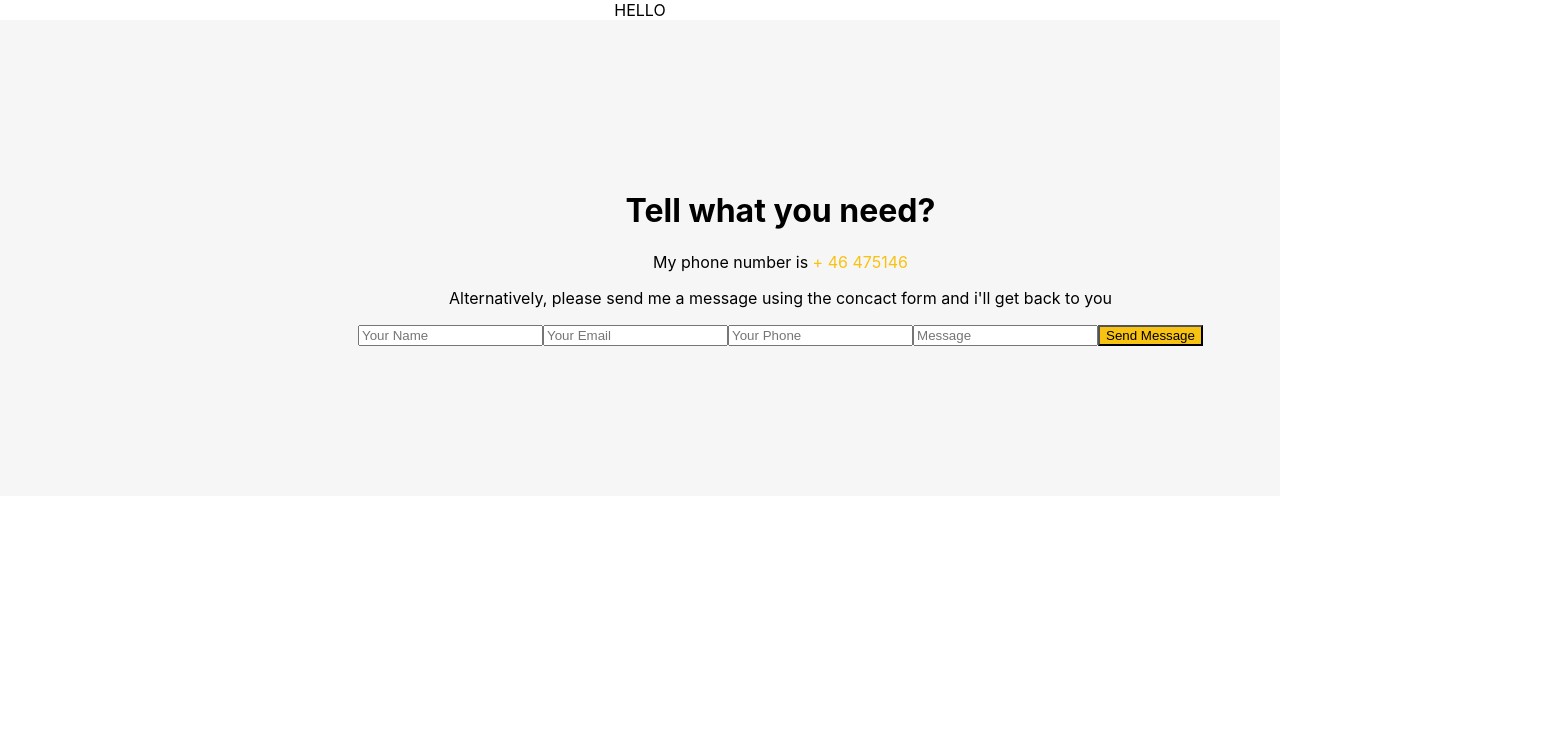
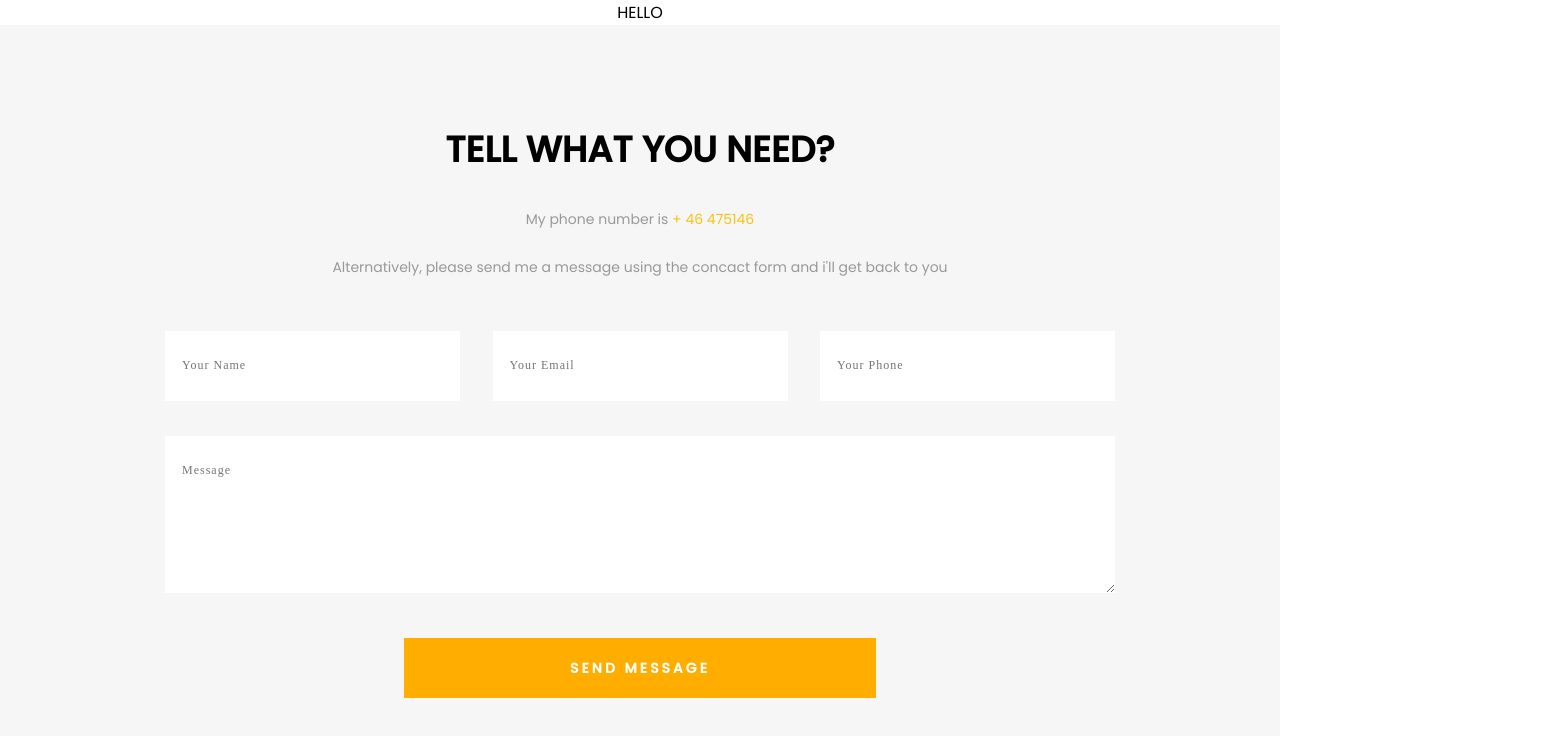
Before and after one commit to milan9111/lesson-react, a React (Create React App) app: page / in a window 1280 px wide. Shown: the top 736 px of the page, 1561 px wide, since content can reach past the window. Built offline with nearby package versions, Linux system fonts and the light colour scheme.

Commit message:
added styles for Feedback file

```diff
--- a/src/components/Feedback/Feedback.js
+++ b/src/components/Feedback/Feedback.js
@@ -11,12 +11,12 @@ function Feedback () {
                         <p className="feedback-info-text"> Alternatively, please send me a message using the concact form and i'll get back to you</p>
                     </div>
                     <form action="#" class="feedback-form">
-                        <input class="name-input" type="search" placeholder="Your Name" />
-                        <input class="email-input" type="search" placeholder="Your Email" />
-                        <input class="phone-input" type="search" placeholder="Your Phone" />
-                        <input class="message-input" type="search" placeholder="Message" />
-                        <button class="feedback-button">Send Message</button>
+                        <input class="input name-input" type="text" placeholder="Your Name" />
+                        <input class="input email-input" type="email" placeholder="Your Email" />
+                        <input class="input phone-input" type="tel" placeholder="Your Phone" />
+                        <textarea class="input message-input" type="text" placeholder="Message" />
                     </form>
+                    <button class="feedback-button" type="submit">Send Message</button>
                 </div>
             </div>
         );
--- a/src/components/Feedback/index.css
+++ b/src/components/Feedback/index.css
@@ -1,14 +1,76 @@
+@import url("https://fonts.googleapis.com/css2?family=Libre+Franklin:wght@300;400;600&family=Poppins:ital,wght@0,300;0,400;0,500;1,200&family=Roboto:wght@400;500;700&display=swap");
+
+* {
+  font-family: "Poppins", sans-serif;
+}
+p {
+  margin: 0;
+}
+.input {
+  box-sizing: border-box;
+  font-size: 12px;
+  font-family: "OpenSans";
+  color: rgb(153, 153, 153);
+  line-height: 2.333;
+  background-color: rgb(255, 255, 255);
+  padding: 21px 17px;
+  width: 295px;
+  border: none;
+  margin-bottom: 35px;
+  letter-spacing: 1px;
+}
+
 .feedback {
   max-width: 100vw;
   background-color: #f6f6f6;
-  padding: 150px 0;
+  padding: 111px 0;
 }
 .container {
-  width: 1561px;
+  max-width: 1171px;
+  margin: auto;
+}
+.feedback-info-title {
+  font-size: 36px;
+  color: rgb(0, 0, 0);
+  font-weight: bold;
+  text-transform: uppercase;
+  line-height: 0.778;
+  margin-top: 0;
+  margin-bottom: 41px;
+}
+.feedback-info-text {
+  font-size: 14px;
+  color: rgb(153, 153, 153);
+  line-height: 2;
+}
+.feedback-info-text + .feedback-info-text {
+  margin-top: 20px;
 }
 .feedback-info-phone {
   color: #f8c212;
 }
+.feedback-form {
+  max-width: 950px;
+  margin: auto;
+  display: flex;
+  flex-wrap: wrap;
+  justify-content: space-between;
+  margin-top: 50px;
+}
+.message-input {
+  width: 100%;
+  height: 157px;
+}
 .feedback-button {
-  background-color: #f8c212;
+  font-size: 14px;
+  color: rgb(255, 255, 255);
+  font-weight: bold;
+  text-transform: uppercase;
+  line-height: 2;
+  background-color: rgb(255, 174, 0);
+  width: 472px;
+  height: 60px;
+  letter-spacing: 3px;
+  border: none;
+  margin-top: 10px;
 }
```
